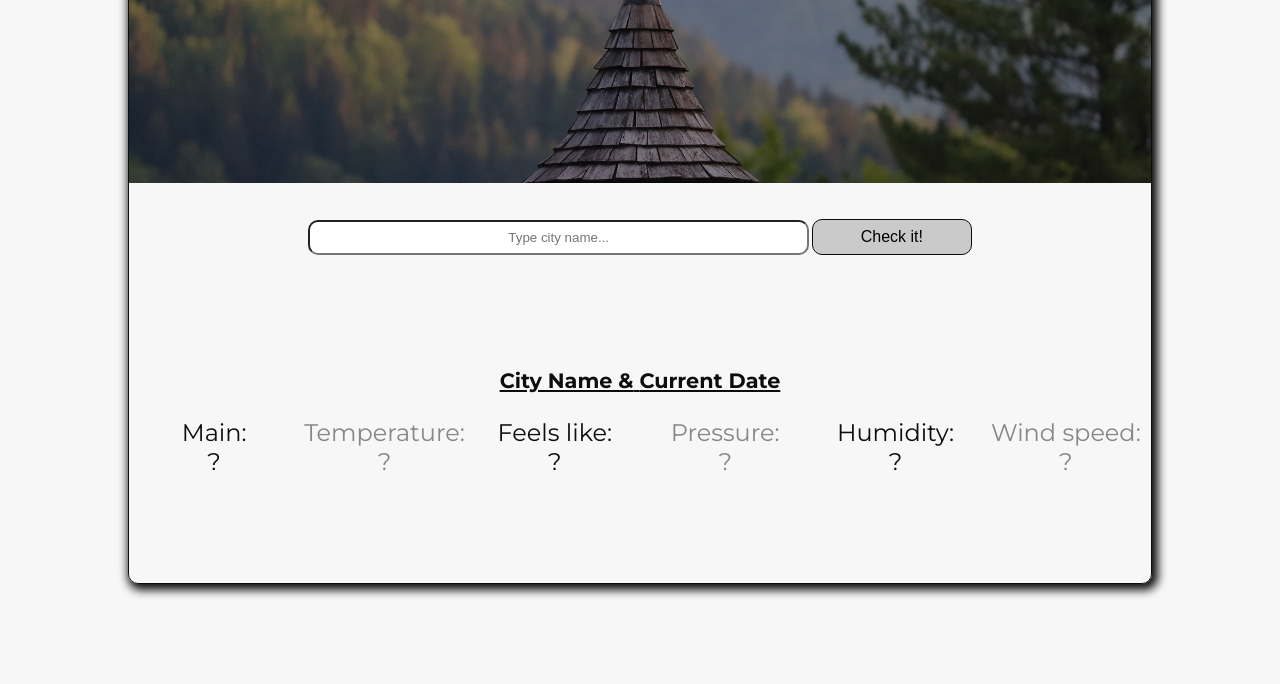
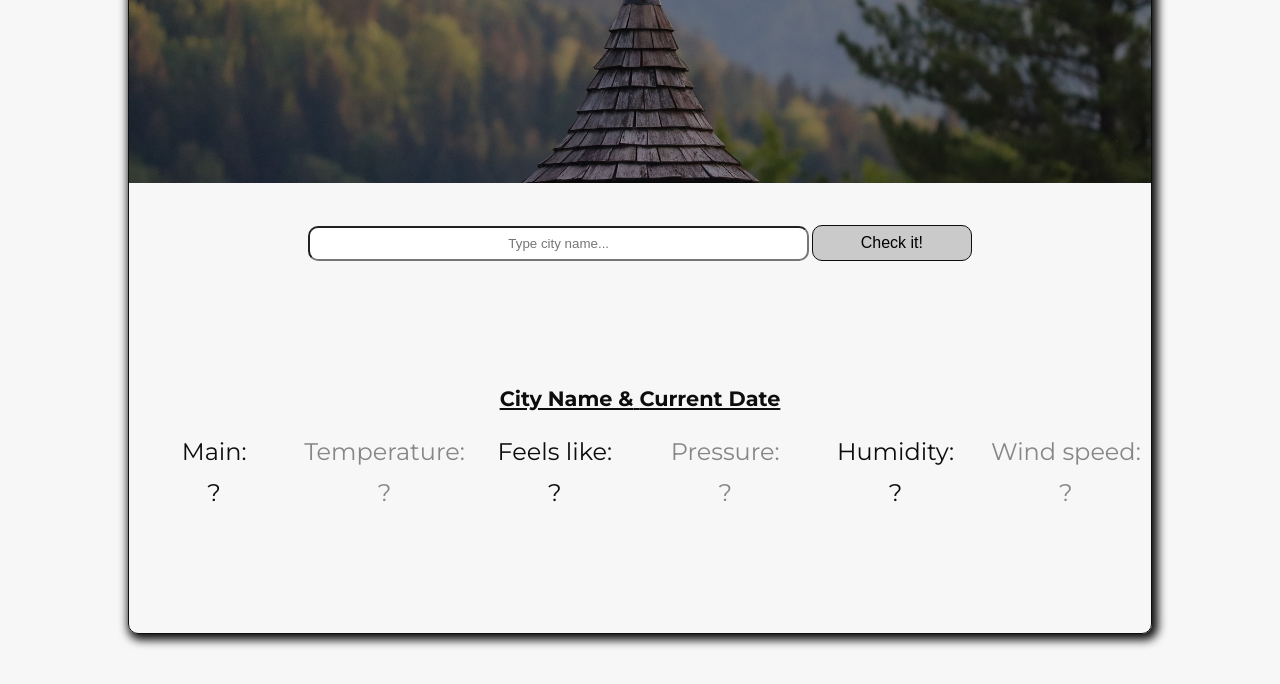
Before and after one commit to adammurawicz/API-applications, a plain HTML site: page weather/index.html in a window 1280 px wide. Shown: the part 318-1002 px from the top of the page. Before the commit the page ends 952 px from the top, so only its background shows below. Drawn offline with Linux system fonts and the light colour scheme.

Commit message:
answer padding

```diff
--- a/weather/style.css
+++ b/weather/style.css
@@ -210,6 +210,10 @@ body {
     color: var(--second);
 }
 
+.bottom-answer__p--top {
+    padding-bottom: 0.2em;
+}
+
 @media screen and (min-width: 768px) {
     .bottom {
         height: 400px;
@@ -229,6 +233,10 @@ body {
 }
 
 @media screen and (min-width: 992px) {
+
+    .bottom {
+        height: 450px;
+    }
 
     .bottom-query__input {
         padding: 0.6em 8em;
@@ -269,4 +277,8 @@ body {
         align-items: center;
         font-size: 1.5rem;
     }
+
+    .bottom-answer__p--top {
+        padding-bottom: 0.5em;
+    }
 }
```
